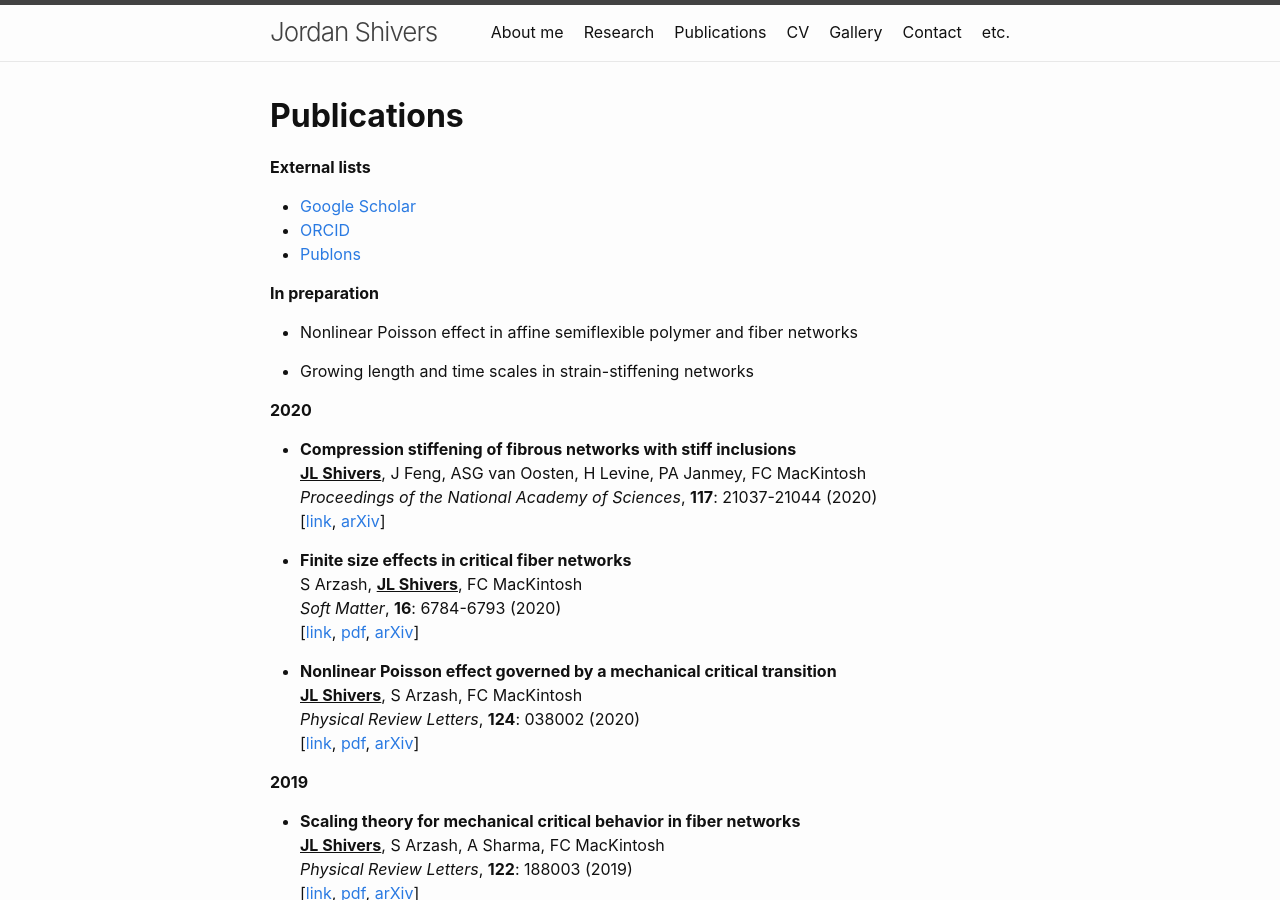
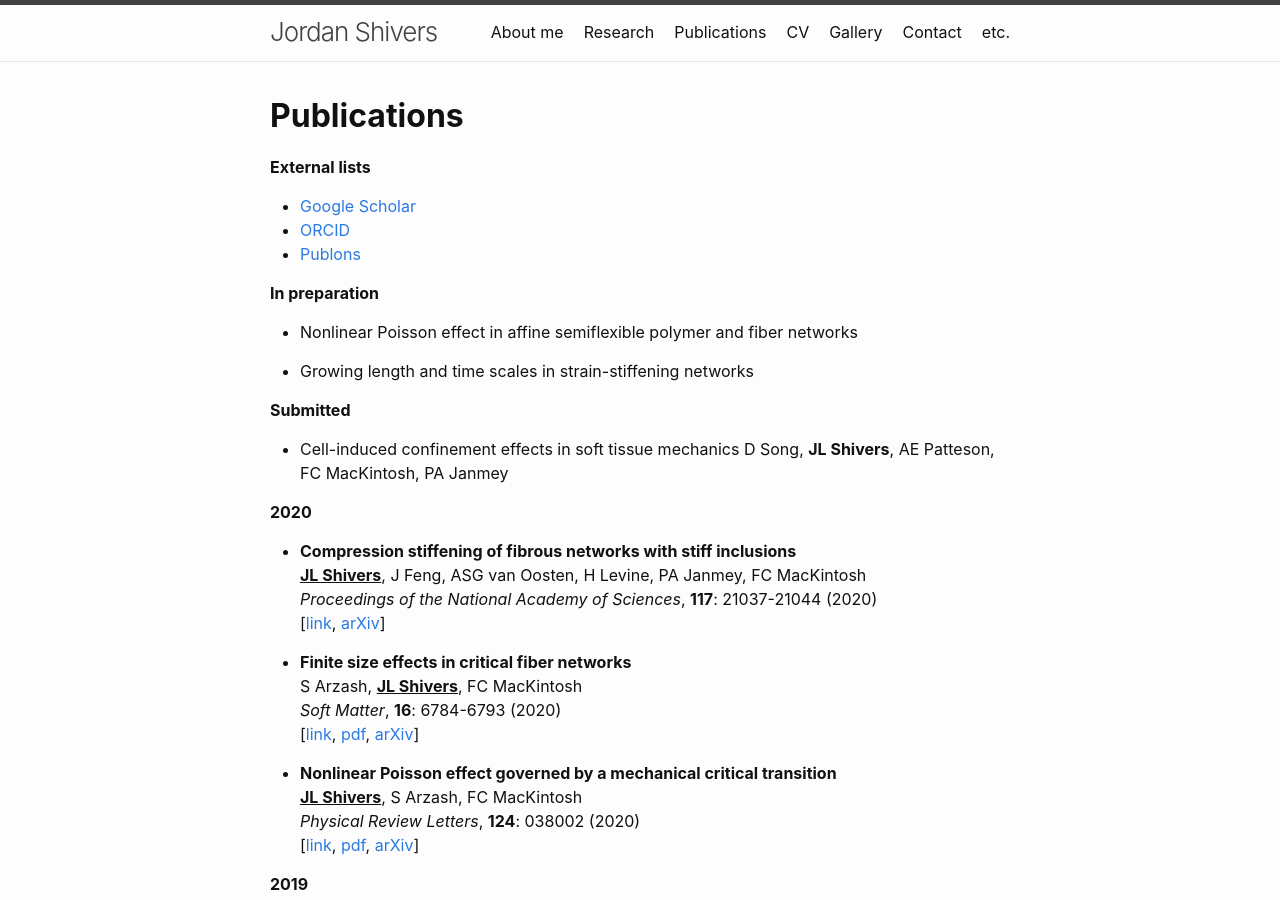
Before and after one commit to jordanshivers/jordanshivers.github.io, a Jekyll site: the page built from publications.md, in a window 1280 px wide and 900 px high. Built offline with Jekyll 4.4.1, drawn with Linux system fonts in a browser that asks for light colours.

Commit message:
Update publications.md

```diff
--- a/publications.md
+++ b/publications.md
@@ -19,6 +19,11 @@ permalink: /publications/
 * Nonlinear Poisson effect in affine semiflexible polymer and fiber networks
 
 * Growing length and time scales in strain-stiffening networks
+
+**Submitted**
+
+* Cell-induced confinement effects in soft tissue mechanics
+D Song, **JL Shivers**, AE Patteson, FC MacKintosh, PA Janmey
 
 **2020**
 
```
